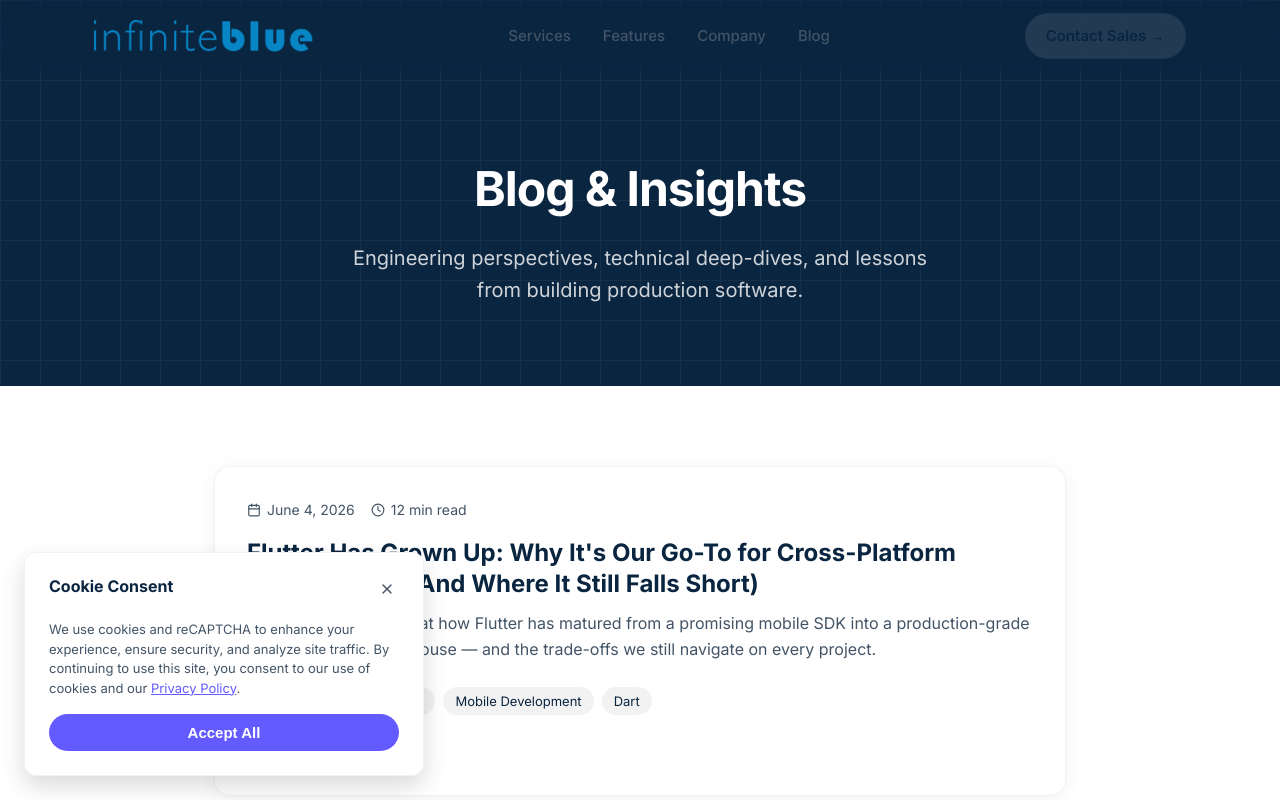
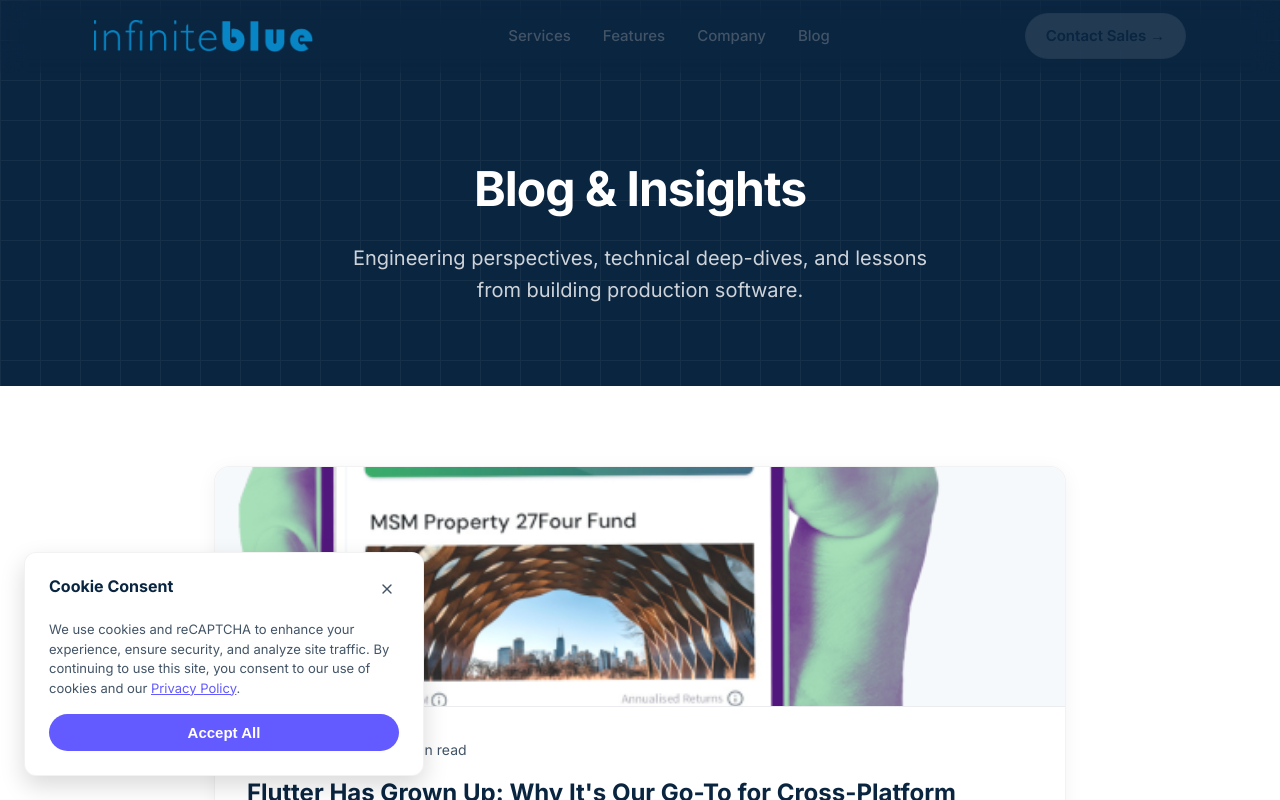
Before and after one commit to kudax1/infiniteblue, a Next.js app: page /blog in a window 1280 px wide. Shown: the top 800 px of the page. Built offline with nearby package versions, Linux system fonts and the light colour scheme; no server answers.

Commit message:
feat: add image support to blog posts and apply msm-featured to flutter article

```diff
--- a/content/blog/flutter-for-cross-platform.md
+++ b/content/blog/flutter-for-cross-platform.md
@@ -4,6 +4,7 @@
 description: "A comprehensive look at how Flutter has matured from a promising mobile SDK into a production-grade cross-platform powerhouse — and the trade-offs we still navigate on every project."
 author: "InfiniteBlue Engineering"
 readTime: "12 min read"
+image: "/msm-featured.png"
 tags: ["Flutter", "Cross-Platform", "Mobile Development", "Dart"]
 ---
 
--- a/src/app/blog/page.tsx
+++ b/src/app/blog/page.tsx
@@ -1,5 +1,6 @@
 import { Metadata } from 'next';
 import Link from 'next/link';
+import Image from 'next/image';
 import { getAllPosts } from '@/lib/blog';
 import { ArrowRight, Calendar, Clock } from 'lucide-react';
 import PageHero from '@/components/PageHero';
@@ -27,6 +28,11 @@
                 href={`/blog/${post.slug}`}
                 className="blog-card"
               >
+                {post.image && (
+                  <div className="blog-card-image">
+                    <Image src={post.image} alt={post.title} fill style={{ objectFit: 'cover' }} />
+                  </div>
+                )}
                 <div className="blog-card-content">
                   <div className="blog-card-meta">
                     <span><Calendar size={14} /> {new Date(post.date).toLocaleDateString('en-US', { year: 'numeric', month: 'long', day: 'numeric' })}</span>
--- a/src/app/globals.css
+++ b/src/app/globals.css
@@ -1241,3 +1241,21 @@
   color: var(--color-text-dark);
   border: 1px solid rgba(0,0,0,0.05);
 }
+
+.blog-card-image {
+  position: relative;
+  width: 100%;
+  height: 240px;
+  border-bottom: 1px solid rgba(0,0,0,0.05);
+  background: var(--color-surface);
+}
+
+.blog-article-bg-image {
+  position: absolute;
+  top: 0;
+  left: 0;
+  width: 100%;
+  height: 100%;
+  z-index: 1;
+  pointer-events: none;
+}
--- a/src/lib/blog.ts
+++ b/src/lib/blog.ts
@@ -13,6 +13,7 @@
   description: string;
   author: string;
   readTime: string;
+  image?: string;
   tags: string[];
   content: string;
 }
@@ -24,6 +25,7 @@
   description: string;
   author: string;
   readTime: string;
+  image?: string;
   tags: string[];
 }
 
@@ -47,6 +49,7 @@
       description: data.description || '',
       author: data.author || 'InfiniteBlue',
       readTime: data.readTime || '5 min read',
+      image: data.image || '',
       tags: data.tags || [],
     };
   });
@@ -69,6 +72,7 @@
     description: data.description || '',
     author: data.author || 'InfiniteBlue',
     readTime: data.readTime || '5 min read',
+    image: data.image || '',
     tags: data.tags || [],
     content: contentHtml,
   };
```
Also changed, not shown: src/app/blog/[slug]/page.tsx (+7 -0 lines).
